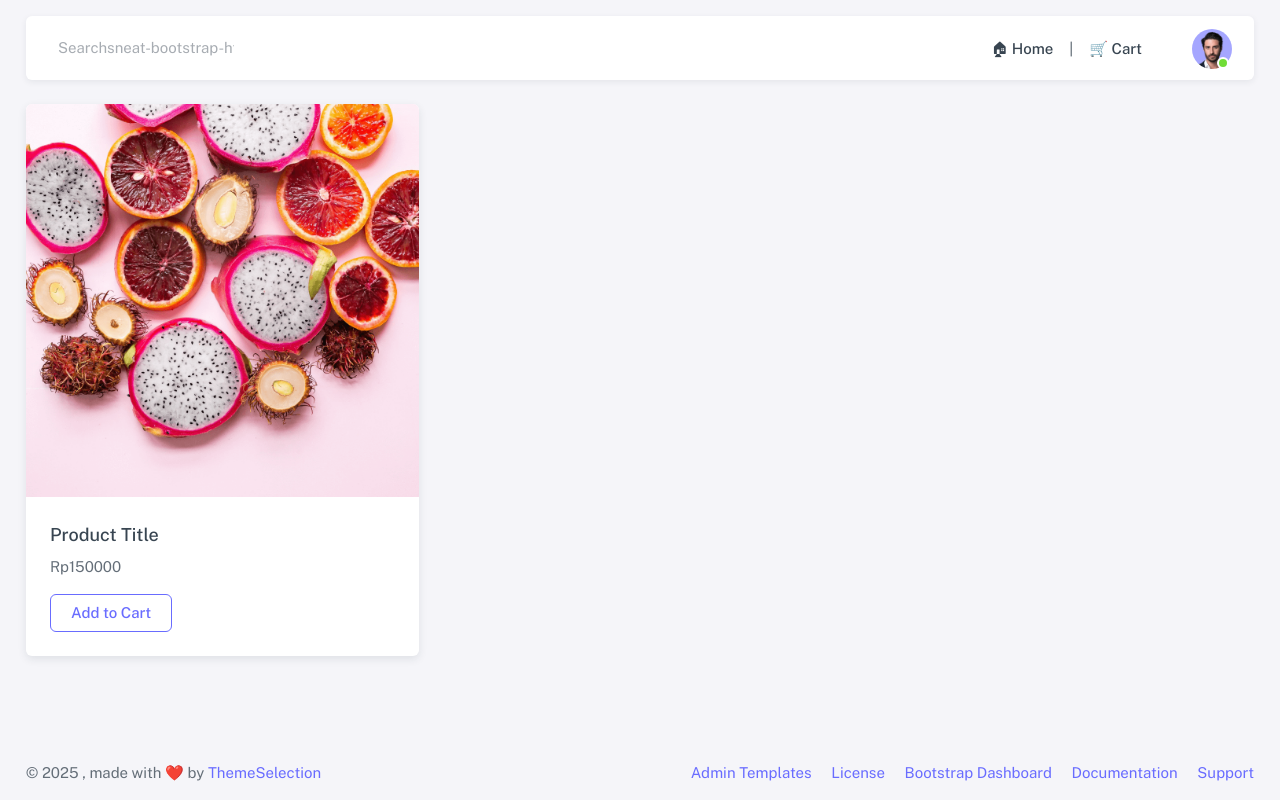
After one commit to muhamadhusnaya/uas-pwl, a CodeIgniter 4 app: the page made by app/Views/user/home.php in a window 1280 px wide. The commit adds this page. Run offline with PHP 8.4 and a stand-in for CodeIgniter, Linux system fonts and the light colour scheme; the template is opened without the code that fills it, so the values that code supplies are empty; some libraries are stand-ins or nearby versions.

Commit message:
Upload User Interface

```diff
--- a/app/Config/Routes.php
+++ b/app/Config/Routes.php
@@ -15,3 +15,5 @@ $routes->get('/register-user', 'AuthController::viewRegisterUser');
 
 $routes->get('/produk', 'ProductController::produk');
 $routes->get('/keranjang', 'ProductController::keranjang');
+
+$routes->get('/home', 'Home::home');
--- a/app/Controllers/Home.php
+++ b/app/Controllers/Home.php
@@ -8,4 +8,9 @@ class Home extends BaseController
     {
         return view('admin/dashboard');
     }
+
+    public function home(): string
+    {
+        return view('user/home');
+    }
 }
--- /dev/null
+++ b/app/Views/components/navbar.php
@@ -0,0 +1,107 @@
+<!-- Navbar -->
+
+          <nav
+            class="layout-navbar container-xxl navbar-detached navbar navbar-expand-xl align-items-center bg-navbar-theme"
+            id="layout-navbar">
+            <div class="navbar-nav-right d-flex align-items-center justify-content-end" id="navbar-collapse">
+              <!-- Search -->
+              <div class="navbar-nav align-items-center me-auto">
+                <div class="nav-item d-flex align-items-center">
+                  <span class="w-px-22 h-px-22"><i class="icon-base bx bx-search icon-md"></i></span>
+                  <input
+                    type="text"
+                    class="form-control border-0 shadow-none ps-1 ps-sm-2 d-md-block d-none"
+                    placeholder="Searchsneat-bootstrap-html-admin-template-free-v3.0.0/sneat-bootstrap-html-admin-template-free."
+                    aria-label="Searchsneat-bootstrap-html-admin-template-free-v3.0.0/sneat-bootstrap-html-admin-template-free." />
+                </div>
+              </div>
+              <!-- /Search -->
+
+              <ul class="navbar-nav flex-row align-items-center ms-md-auto">
+                <!-- Place this tag where you want the button to render. -->
+                <li class="nav-item lh-1 me-4">
+                    <div class="container-fluid">
+                        <button
+                        class="navbar-toggler"
+                        type="button"
+                        data-bs-toggle="collapse"
+                        data-bs-target="#navbar-ex-2"
+                        aria-controls="navbar-ex-2"
+                        aria-expanded="false"
+                        aria-label="Toggle navigation">
+                        <span class="navbar-toggler-icon"></span>
+                        </button>
+                        <div class="collapse navbar-collapse" id="navbar-ex-2">
+                        <div class="navbar-nav me-auto">
+                            <a class="nav-item nav-link active" href="home">🏠︎ Home</a>
+                            <a class="nav-item nav-link"> | </a>
+                            <a class="nav-item nav-link" href="javascript:void(0)">🛒 Cart</a>
+                        </div>
+                        </div>
+                    </div>
+                </li>
+
+                <!-- User -->
+                <li class="nav-item navbar-dropdown dropdown-user dropdown">
+                  <a
+                    class="nav-link dropdown-toggle hide-arrow p-0"
+                    href="javascript:void(0);"
+                    data-bs-toggle="dropdown">
+                    <div class="avatar avatar-online">
+                      <img src="sneat-bootstrap-html-admin-template-free-v3.0.0/sneat-bootstrap-html-admin-template-free/assets/img/avatars/1.png" alt class="w-px-40 h-auto rounded-circle" />
+                    </div>
+                  </a>
+                  <ul class="dropdown-menu dropdown-menu-end">
+                    <li>
+                      <a class="dropdown-item" href="#">
+                        <div class="d-flex">
+                          <div class="flex-shrink-0 me-3">
+                            <div class="avatar avatar-online">
+                              <img src="sneat-bootstrap-html-admin-template-free-v3.0.0/sneat-bootstrap-html-admin-template-free/assets/img/avatars/1.png" alt class="w-px-40 h-auto rounded-circle" />
+                            </div>
+                          </div>
+                          <div class="flex-grow-1">
+                            <h6 class="mb-0">John Doe</h6>
+                            <small class="text-body-secondary">User</small>
+                          </div>
+                        </div>
+                      </a>
+                    </li>
+                    <li>
+                      <div class="dropdown-divider my-1"></div>
+                    </li>
+                    <li>
+                      <a class="dropdown-item" href="#">
+                        <i class="icon-base bx bx-user icon-md me-3"></i><span>My Profile</span>
+                      </a>
+                    </li>
+                    <li>
+                      <a class="dropdown-item" href="#">
+                        <i class="icon-base bx bx-cog icon-md me-3"></i><span>Settings</span>
+                      </a>
+                    </li>
+                    <li>
+                      <a class="dropdown-item" href="#">
+                        <span class="d-flex align-items-center align-middle">
+                          <i class="flex-shrink-0 icon-base bx bx-credit-card icon-md me-3"></i
+                          ><span class="flex-grow-1 align-middle">Billing Plan</span>
+                          <span class="flex-shrink-0 badge rounded-pill bg-danger">4</span>
+                        </span>
+                      </a>
+                    </li>
+                    <li>
+                      <div class="dropdown-divider my-1"></div>
+                    </li>
+                    <li>
+                      <a class="dropdown-item" href="login-user">
+                        <i class="icon-base bx bx-power-off icon-md me-3"></i><span>Log Out</span>
+                      </a>
+                    </li>
+                  </ul>
+                </li>
+                <!--/ User -->
+              </ul>
+            </div>
+          </nav>
+
+          <!-- / Navbar -->
--- /dev/null
+++ b/app/Views/layout/layout_user.php
@@ -0,0 +1,104 @@
+<!doctype html>
+
+<html
+  lang="en"
+  class="layout-menu-fixed layout-compact"
+  data-assets-path="sneat-bootstrap-html-admin-template-free-v3.0.0/sneat-bootstrap-html-admin-template-free/assets/"
+  data-template="vertical-menu-template-free">
+  <head>
+    <meta charset="utf-8" />
+    <meta
+      name="viewport"
+      content="width=device-width, initial-scale=1.0, user-scalable=no, minimum-scale=1.0, maximum-scale=1.0" />
+
+    <title>Organicstation</title>
+
+    <meta name="description" content="" />
+
+    <!-- Favicon -->
+    <link rel="icon" type="image/x-icon" href="img/OrganicstationLogo.png" />
+
+    <!-- Fonts -->
+    <link rel="preconnect" href="https://fonts.googleapis.com" />
+    <link rel="preconnect" href="https://fonts.gstatic.com" crossorigin />
+    <link
+      href="https://fonts.googleapis.com/css2?family=Public+Sans:ital,wght@0,300;0,400;0,500;0,600;0,700;1,300;1,400;1,500;1,600;1,700&display=swap"
+      rel="stylesheet" />
+
+    <link rel="stylesheet" href="sneat-bootstrap-html-admin-template-free-v3.0.0/sneat-bootstrap-html-admin-template-free/assets/vendor/fonts/iconify-icons.css" />
+
+    <!-- Core CSS -->
+    <!-- build:css assets/vendor/css/theme.css  -->
+
+    <link rel="stylesheet" href="sneat-bootstrap-html-admin-template-free-v3.0.0/sneat-bootstrap-html-admin-template-free/assets/vendor/css/core.css" />
+    <link rel="stylesheet" href="sneat-bootstrap-html-admin-template-free-v3.0.0/sneat-bootstrap-html-admin-template-free/assets/css/demo.css" />
+
+    <!-- Vendors CSS -->
+
+    <link rel="stylesheet" href="sneat-bootstrap-html-admin-template-free-v3.0.0/sneat-bootstrap-html-admin-template-free/assets/vendor/libs/perfect-scrollbar/perfect-scrollbar.css" />
+
+    <!-- endbuild -->
+
+    <!-- Page CSS -->
+
+    <!-- Helpers -->
+    <script src="sneat-bootstrap-html-admin-template-free-v3.0.0/sneat-bootstrap-html-admin-template-free/assets/vendor/js/helpers.js"></script>
+    <!--! Template customizer & Theme config files MUST be included after core stylesheets and helpers.js in the <head> section -->
+
+    <!--? Config:  Mandatory theme config file contain global vars & default theme options, Set your preferred theme option in this file.  -->
+
+    <script src="sneat-bootstrap-html-admin-template-free-v3.0.0/sneat-bootstrap-html-admin-template-free/assets/js/config.js"></script>
+  </head>
+
+  <body>
+    <!-- Layout wrapper -->
+    <div class="layout-wrapper layout-content-navbar layout-without-menu">
+      <div class="layout-container">
+        <!-- Layout container -->
+        <div class="layout-page">
+          <?= $this->include('components/navbar') ?>
+
+          <!-- Content wrapper -->
+          <div class="content-wrapper">
+            <!-- Content -->
+            <div class="container-xxl flex-grow-1 container-p-y">
+              <?= $this->renderSection('content') ?>
+            </div>
+            <!-- / Content -->
+
+            <?= $this->include('components/footer') ?>
+
+            <div class="content-backdrop fade"></div>
+          </div>
+          <!-- Content wrapper -->
+        </div>
+        <!-- / Layout page -->
+      </div>
+    </div>
+    <!-- / Layout wrapper -->
+
+    <!-- Core JS -->
+
+    <script src="sneat-bootstrap-html-admin-template-free-v3.0.0/sneat-bootstrap-html-admin-template-free/assets/vendor/libs/jquery/jquery.js"></script>
+
+    <script src="sneat-bootstrap-html-admin-template-free-v3.0.0/sneat-bootstrap-html-admin-template-free/assets/vendor/libs/popper/popper.js"></script>
+    <script src="sneat-bootstrap-html-admin-template-free-v3.0.0/sneat-bootstrap-html-admin-template-free/assets/vendor/js/bootstrap.js"></script>
+
+    <script src="sneat-bootstrap-html-admin-template-free-v3.0.0/sneat-bootstrap-html-admin-template-free/assets/vendor/libs/perfect-scrollbar/perfect-scrollbar.js"></script>
+
+    <script src="sneat-bootstrap-html-admin-template-free-v3.0.0/sneat-bootstrap-html-admin-template-free/assets/vendor/js/menu.js"></script>
+
+    <!-- endbuild -->
+
+    <!-- Vendors JS -->
+
+    <!-- Main JS -->
+
+    <script src="sneat-bootstrap-html-admin-template-free-v3.0.0/sneat-bootstrap-html-admin-template-free/assets/js/main.js"></script>
+
+    <!-- Page JS -->
+
+    <!-- Place this tag before closing body tag for github widget button. -->
+    <script async defer src="https://buttons.github.io/buttons.js"></script>
+  </body>
+</html>
--- /dev/null
+++ b/app/Views/user/home.php
@@ -0,0 +1,17 @@
+<?= $this->extend('layout/layout_user') ?>
+<?= $this->section('content') ?>
+<div class="row mb-12 g-6">
+    <div class="col-md-6 col-lg-4">
+        <div class="card h-100">
+        <img class="card-img-top" src="sneat-bootstrap-html-admin-template-free-v3.0.0/sneat-bootstrap-html-admin-template-free/assets/img/elements/2.png" alt="Card image cap" />
+        <div class="card-body">
+            <h5 class="card-title">Product Title</h5>
+            <p class="card-text">
+            Rp150000
+            </p>
+            <a href="javascript:void(0)" class="btn btn-outline-primary">Add to Cart</a>
+        </div>
+        </div>
+    </div>
+</div>
+<?= $this->endSection() ?>
--- a/app/Views/user/login_user.php
+++ b/app/Views/user/login_user.php
@@ -21,7 +21,7 @@
               <h4 class="mb-1">Welcome to Organicstation! 👋</h4>
               <p class="mb-6">Please sign-in to your account</p>
 
-              <form id="formAuthentication" class="mb-6" action="dashboard">
+              <form id="formAuthentication" class="mb-6" action="home">
                 <div class="mb-6">
                   <label for="email" class="form-label">Email or Username</label>
                   <input
```
Also changed, not shown: public/sneat-bootstrap-html-admin-template-free-v3.0.0/sneat-bootstrap-html-admin-template-free/html/cards-basic.html (indentation only).
